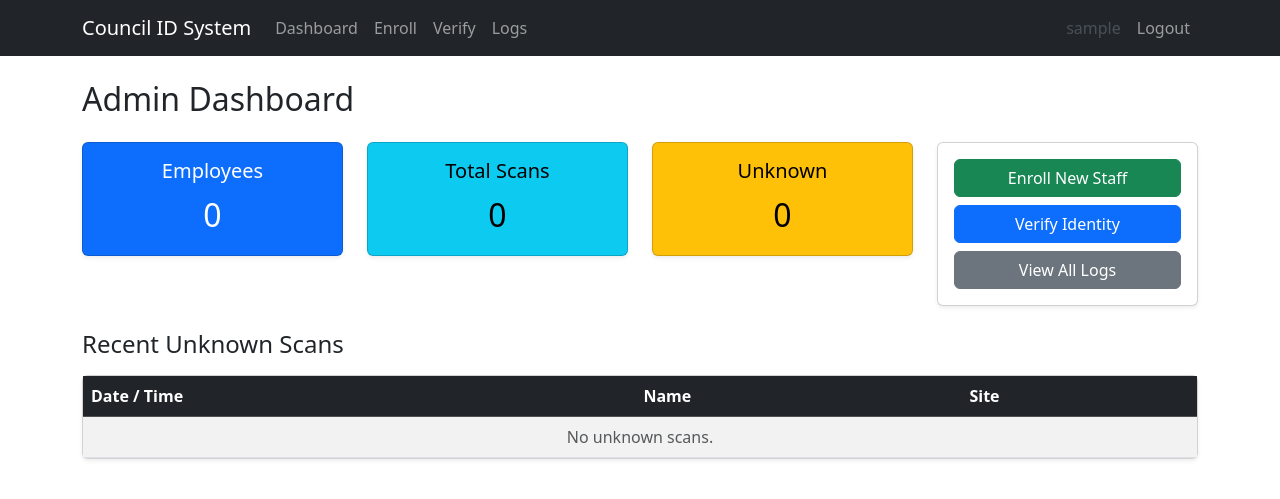
After one commit to geniuskudzai21/CityOfMutareDigitaliD, a Flask app: page /admin/dashboard in a window 1280 px wide. The commit adds this page. Shown: the top 499 px of the page. Run offline with Flask 3, Linux system fonts and the light colour scheme; the visitor is signed in with stand-in values (Sample User, id 1); data that the repository does not hold is empty.

Commit message:
Add role-based auth (admin/site_staff) with session login, dashboards, and protected routes

```diff
--- a/app.py
+++ b/app.py
@@ -1,15 +1,28 @@
 import base64
+import functools
 import os
 import pickle
 import tempfile
 import uuid
 
-from flask import Flask, jsonify, render_template, request
+from flask import Flask, jsonify, render_template, request, session, redirect, url_for
+from werkzeug.security import check_password_hash
 
-from database import add_employee, add_log, get_all_employees, get_distinct_sites, get_filtered_logs, init_db
+from database import (
+    add_employee,
+    add_log,
+    get_all_employees,
+    get_dashboard_stats,
+    get_distinct_sites,
+    get_filtered_logs,
+    get_staff_recent_logs,
+    get_user_by_username,
+    init_db,
+)
 from face_utils import encode_face, match_face
 
 app = Flask(__name__)
+app.secret_key = os.urandom(32).hex()
 
 db_path = os.path.join(app.instance_path, "database.db")
 PHOTO_DIR = os.path.join(app.static_folder, "enrolled_photos")
@@ -18,12 +31,90 @@ with app.app_context():
     init_db(db_path)
 
 
+def login_required(route_function):
+    @functools.wraps(route_function)
+    def wrapper(*args, **kwargs):
+        if "user_id" not in session:
+            return redirect(url_for("login"))
+        return route_function(*args, **kwargs)
+    return wrapper
+
+
+def role_required(*roles):
+    def decorator(route_function):
+        @functools.wraps(route_function)
+        def wrapper(*args, **kwargs):
+            if "user_id" not in session:
+                return redirect(url_for("login"))
+            if session.get("role") not in roles:
+                return redirect(url_for("login"))
+            return route_function(*args, **kwargs)
+        return wrapper
+    return decorator
+
+
+@app.context_processor
+def inject_user():
+    return {
+        "logged_in": "user_id" in session,
+        "username": session.get("username", ""),
+        "role": session.get("role", ""),
+    }
+
+
+@app.route("/login", methods=["GET", "POST"])
+def login():
+    if request.method == "POST":
+        username = request.form.get("username")
+        password = request.form.get("password")
+        user = get_user_by_username(db_path, username)
+        if user and check_password_hash(user["password_hash"], password):
+            session["user_id"] = user["id"]
+            session["username"] = user["username"]
+            session["role"] = user["role"]
+            session["assigned_centre"] = user["assigned_centre"]
+            if user["role"] == "admin":
+                return redirect(url_for("admin_dashboard"))
+            return redirect(url_for("staff_dashboard"))
+        return render_template("login.html", error="Invalid username or password.")
+    return render_template("login.html")
+
+
+@app.route("/logout")
+def logout():
+    session.clear()
+    return redirect(url_for("login"))
+
+
 @app.route("/")
 def index():
-    return render_template("base.html")
+    if "user_id" in session:
+        if session["role"] == "admin":
+            return redirect(url_for("admin_dashboard"))
+        return redirect(url_for("staff_dashboard"))
+    return redirect(url_for("login"))
+
+
+@app.route("/admin/dashboard")
+@login_required
+@role_required("admin")
+def admin_dashboard():
+    stats = get_dashboard_stats(db_path)
+    return render_template("admin_dashboard.html", stats=stats)
+
+
+@app.route("/staff/dashboard")
+@login_required
+@role_required("site_staff")
+def staff_dashboard():
+    centre = session.get("assigned_centre", "")
+    recent_logs = get_staff_recent_logs(db_path, centre)
+    return render_template("staff_dashboard.html", centre=centre, logs=recent_logs)
 
 
 @app.route("/enroll", methods=["GET", "POST"])
+@login_required
+@role_required("admin")
 def enroll():
     if request.method == "POST":
         data = request.get_json()
@@ -56,6 +147,7 @@ def enroll():
 
 
 @app.route("/verify", methods=["GET", "POST"])
+@login_required
 def verify():
     if request.method == "GET":
         return render_template("verify.html")
@@ -104,6 +196,8 @@ def verify():
 
 
 @app.route("/logs")
+@login_required
+@role_required("admin")
 def logs():
     date = request.args.get("date")
     site = request.args.get("site")
--- a/database.py
+++ b/database.py
@@ -1,5 +1,7 @@
 import sqlite3
 import os
+
+from werkzeug.security import generate_password_hash
 
 
 def init_db(db_path):
@@ -24,8 +26,34 @@ def init_db(db_path):
             status TEXT NOT NULL CHECK(status IN ('verified', 'unknown')),
             timestamp TIMESTAMP DEFAULT CURRENT_TIMESTAMP
         );
+        CREATE TABLE IF NOT EXISTS users (
+            id INTEGER PRIMARY KEY AUTOINCREMENT,
+            username TEXT UNIQUE NOT NULL,
+            password_hash TEXT NOT NULL,
+            role TEXT NOT NULL CHECK(role IN ('admin', 'site_staff')),
+            assigned_centre TEXT,
+            created_at TIMESTAMP DEFAULT CURRENT_TIMESTAMP
+        );
     """)
     conn.commit()
+    conn.close()
+    init_users(db_path)
+
+
+def init_users(db_path):
+    conn = get_connection(db_path)
+    existing = conn.execute("SELECT COUNT(*) FROM users").fetchone()[0]
+    if existing == 0:
+        default_users = [
+            ("admin", generate_password_hash("admin123"), "admin", None),
+            ("staff1", generate_password_hash("staff123"), "site_staff", "Civic Centre"),
+            ("staff2", generate_password_hash("staff123"), "site_staff", "Sakubva"),
+        ]
+        conn.executemany(
+            "INSERT INTO users (username, password_hash, role, assigned_centre) VALUES (?, ?, ?, ?)",
+            default_users,
+        )
+        conn.commit()
     conn.close()
 
 
@@ -108,3 +136,44 @@ def get_distinct_sites(db_path):
     rows = conn.execute("SELECT DISTINCT site_name FROM visit_logs ORDER BY site_name").fetchall()
     conn.close()
     return [r["site_name"] for r in rows]
+
+
+def get_user_by_username(db_path, username):
+    conn = get_connection(db_path)
+    row = conn.execute("SELECT * FROM users WHERE username = ?", (username,)).fetchone()
+    conn.close()
+    return dict(row) if row else None
+
+
+def get_dashboard_stats(db_path):
+    conn = get_connection(db_path)
+    emp_count = conn.execute("SELECT COUNT(*) FROM employees").fetchone()[0]
+    total_logs = conn.execute("SELECT COUNT(*) FROM visit_logs").fetchone()[0]
+    unknown_count = conn.execute("SELECT COUNT(*) FROM visit_logs WHERE status = 'unknown'").fetchone()[0]
+    recent_unknown = conn.execute("""
+        SELECT vl.*, e.full_name
+        FROM visit_logs vl
+        LEFT JOIN employees e ON vl.employee_id = e.id
+        WHERE vl.status = 'unknown'
+        ORDER BY vl.timestamp DESC LIMIT 10
+    """).fetchall()
+    conn.close()
+    return {
+        "employee_count": emp_count,
+        "total_logs": total_logs,
+        "unknown_count": unknown_count,
+        "recent_unknown": [dict(r) for r in recent_unknown],
+    }
+
+
+def get_staff_recent_logs(db_path, centre, limit=20):
+    conn = get_connection(db_path)
+    rows = conn.execute("""
+        SELECT vl.*, e.full_name, e.role
+        FROM visit_logs vl
+        LEFT JOIN employees e ON vl.employee_id = e.id
+        WHERE vl.site_name = ?
+        ORDER BY vl.timestamp DESC LIMIT ?
+    """, (centre, limit)).fetchall()
+    conn.close()
+    return [dict(r) for r in rows]
--- /dev/null
+++ b/templates/admin_dashboard.html
@@ -0,0 +1,68 @@
+{% extends "base.html" %}
+{% block content %}
+<h2 class="mb-4">Admin Dashboard</h2>
+
+<div class="row g-4 mb-4">
+    <div class="col-md-3">
+        <div class="card text-bg-primary shadow-sm">
+            <div class="card-body text-center">
+                <h5 class="card-title">Employees</h5>
+                <span class="fs-2">{{ stats.employee_count }}</span>
+            </div>
+        </div>
+    </div>
+    <div class="col-md-3">
+        <div class="card text-bg-info shadow-sm">
+            <div class="card-body text-center">
+                <h5 class="card-title">Total Scans</h5>
+                <span class="fs-2">{{ stats.total_logs }}</span>
+            </div>
+        </div>
+    </div>
+    <div class="col-md-3">
+        <div class="card text-bg-warning shadow-sm">
+            <div class="card-body text-center">
+                <h5 class="card-title">Unknown</h5>
+                <span class="fs-2">{{ stats.unknown_count }}</span>
+            </div>
+        </div>
+    </div>
+    <div class="col-md-3 d-flex align-items-stretch">
+        <div class="card shadow-sm w-100">
+            <div class="card-body d-flex flex-column gap-2">
+                <a href="/enroll" class="btn btn-success">Enroll New Staff</a>
+                <a href="/verify" class="btn btn-primary">Verify Identity</a>
+                <a href="/logs" class="btn btn-secondary">View All Logs</a>
+            </div>
+        </div>
+    </div>
+</div>
+
+<h4 class="mb-3">Recent Unknown Scans</h4>
+<div class="card shadow-sm">
+    <div class="table-responsive">
+        <table class="table table-striped table-hover mb-0">
+            <thead class="table-dark">
+                <tr>
+                    <th>Date / Time</th>
+                    <th>Name</th>
+                    <th>Site</th>
+                </tr>
+            </thead>
+            <tbody>
+                {% for log in stats.recent_unknown %}
+                <tr>
+                    <td>{{ log.timestamp }}</td>
+                    <td>{{ log.full_name or '—' }}</td>
+                    <td>{{ log.site_name }}</td>
+                </tr>
+                {% else %}
+                <tr>
+                    <td colspan="3" class="text-center text-muted">No unknown scans.</td>
+                </tr>
+                {% endfor %}
+            </tbody>
+        </table>
+    </div>
+</div>
+{% endblock %}
--- a/templates/base.html
+++ b/templates/base.html
@@ -14,10 +14,26 @@
                 <span class="navbar-toggler-icon"></span>
             </button>
             <div class="collapse navbar-collapse" id="navbarNav">
+                <ul class="navbar-nav me-auto">
+                    {% if logged_in %}
+                        {% if role == 'admin' %}
+                        <li class="nav-item"><a class="nav-link" href="/admin/dashboard">Dashboard</a></li>
+                        <li class="nav-item"><a class="nav-link" href="/enroll">Enroll</a></li>
+                        <li class="nav-item"><a class="nav-link" href="/verify">Verify</a></li>
+                        <li class="nav-item"><a class="nav-link" href="/logs">Logs</a></li>
+                        {% elif role == 'site_staff' %}
+                        <li class="nav-item"><a class="nav-link" href="/staff/dashboard">Dashboard</a></li>
+                        <li class="nav-item"><a class="nav-link" href="/verify">Verify</a></li>
+                        {% endif %}
+                    {% endif %}
+                </ul>
                 <ul class="navbar-nav">
-                    <li class="nav-item"><a class="nav-link" href="/enroll">Enroll</a></li>
-                    <li class="nav-item"><a class="nav-link" href="/verify">Verify</a></li>
-                    <li class="nav-item"><a class="nav-link" href="/logs">Logs</a></li>
+                    {% if logged_in %}
+                    <li class="nav-item"><span class="nav-link text-light-emphasis">{{ username }}</span></li>
+                    <li class="nav-item"><a class="nav-link" href="/logout">Logout</a></li>
+                    {% else %}
+                    <li class="nav-item"><a class="nav-link" href="/login">Login</a></li>
+                    {% endif %}
                 </ul>
             </div>
         </div>
```
Also changed, not shown: templates/login.html (added, +26 -0 lines), templates/staff_dashboard.html (added, +66 -0 lines).
